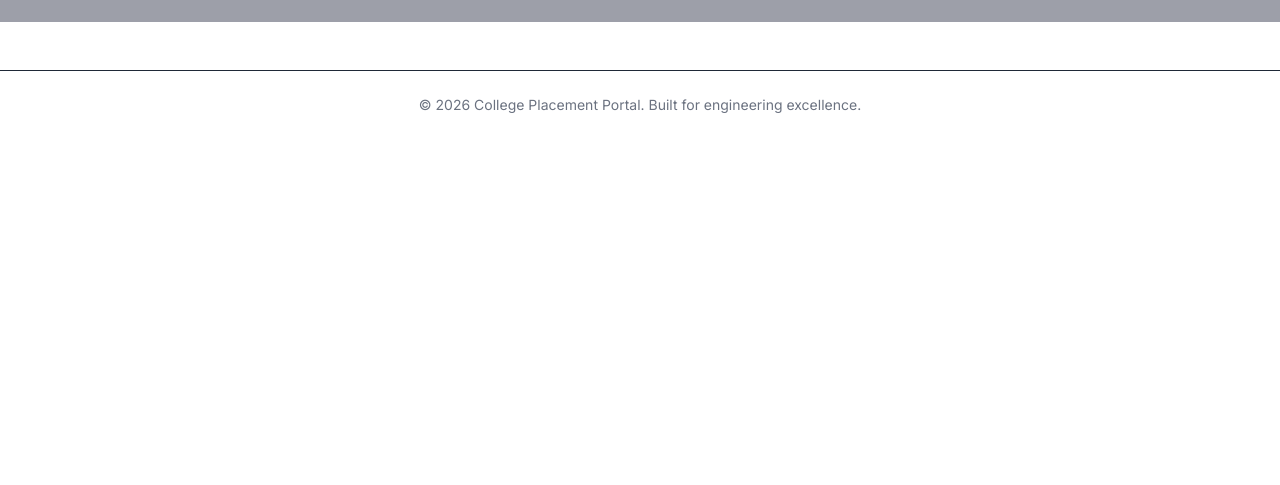
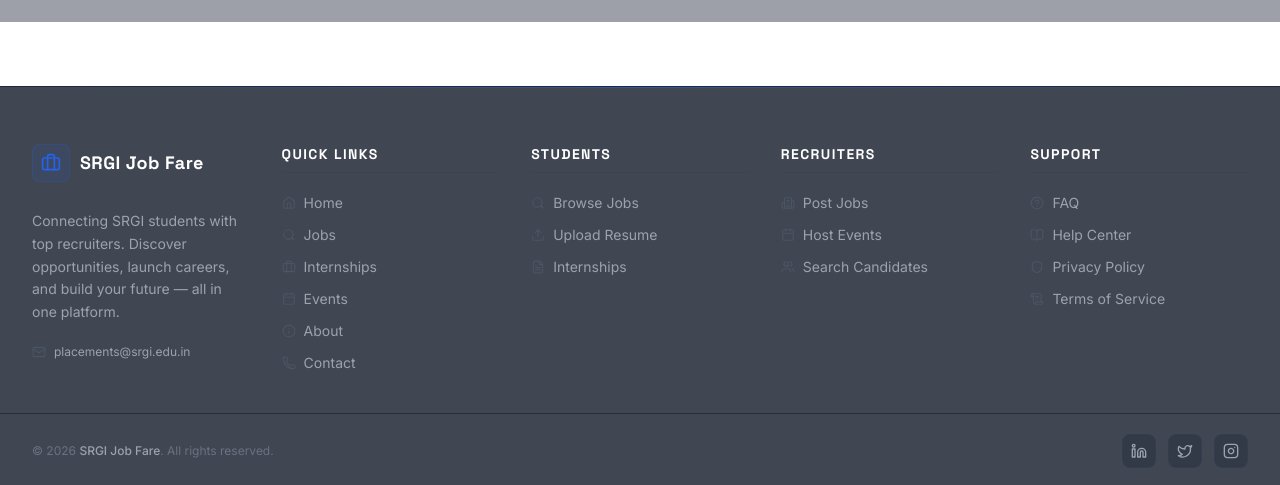
Before and after one commit to chandraprakashy01/JobYtra, a React (Vite) app in the folder frontend/: page / in a window 1280 px wide. Shown: the part 1667-2152 px from the top of the page. Before the commit the page ends 1806 px from the top, so only its background shows below. Built offline with nearby package versions, Linux system fonts and the light colour scheme; no server answers.

Commit message:
feat: add Footer component and fix backend Java 25 / Maven compatibility

```diff
--- /dev/null
+++ b/frontend/src/components/Footer.jsx
@@ -0,0 +1,165 @@
+import React from 'react';
+import { Link } from 'react-router-dom';
+import {
+  Briefcase,
+  Home,
+  Search,
+  Calendar,
+  Info,
+  Phone,
+  FileText,
+  Upload,
+  Building2,
+  Users,
+  HelpCircle,
+  BookOpen,
+  Shield,
+  ScrollText,
+  Linkedin,
+  Twitter,
+  Instagram,
+  Mail,
+  ArrowUpRight,
+} from 'lucide-react';
+
+/* ─── Data ─────────────────────────────────────────────────────────── */
+const quickLinks = [
+  { label: 'Home',        to: '/',            icon: Home },
+  { label: 'Jobs',        to: '/jobs',         icon: Search },
+  { label: 'Internships', to: '/internships',  icon: Briefcase },
+  { label: 'Events',      to: '/events',       icon: Calendar },
+  { label: 'About',       to: '/about',        icon: Info },
+  { label: 'Contact',     to: '/contact',      icon: Phone },
+];
+
+const studentLinks = [
+  { label: 'Browse Jobs',    to: '/jobs',        icon: Search },
+  { label: 'Upload Resume',  to: '/student/profile', icon: Upload },
+  { label: 'Internships',    to: '/internships', icon: FileText },
+];
+
+const recruiterLinks = [
+  { label: 'Post Jobs',          to: '/company/post-job',  icon: Building2 },
+  { label: 'Host Events',        to: '/events/host',       icon: Calendar },
+  { label: 'Search Candidates',  to: '/company/dashboard', icon: Users },
+];
+
+const supportLinks = [
+  { label: 'FAQ',             to: '/faq',            icon: HelpCircle },
+  { label: 'Help Center',     to: '/help',           icon: BookOpen },
+  { label: 'Privacy Policy',  to: '/privacy',        icon: Shield },
+  { label: 'Terms of Service',to: '/terms',          icon: ScrollText },
+];
+
+const socialLinks = [
+  { icon: Linkedin,  href: 'https://linkedin.com',  label: 'LinkedIn' },
+  { icon: Twitter,   href: 'https://twitter.com',   label: 'Twitter' },
+  { icon: Instagram, href: 'https://instagram.com', label: 'Instagram' },
+];
+
+/* ─── Sub-components ────────────────────────────────────────────────── */
+const FooterSection = ({ title, links }) => (
+  <div>
+    <h3 className="text-white font-semibold text-sm uppercase tracking-widest mb-5 pb-2 border-b border-gray-700/60">
+      {title}
+    </h3>
+    <ul className="space-y-3">
+      {links.map(({ label, to, icon: Icon }) => (
+        <li key={label}>
+          <Link
+            to={to}
+            className="group flex items-center gap-2 text-gray-400 text-sm hover:text-accentBlue transition-colors duration-200"
+          >
+            <Icon className="w-3.5 h-3.5 flex-shrink-0 text-gray-600 group-hover:text-accentBlue transition-colors duration-200" />
+            <span className="group-hover:translate-x-0.5 transition-transform duration-200 inline-block">
+              {label}
+            </span>
+          </Link>
+        </li>
+      ))}
+    </ul>
+  </div>
+);
+
+/* ─── Main Footer ───────────────────────────────────────────────────── */
+const Footer = () => {
+  const year = new Date().getFullYear();
+
+  return (
+    <footer className="border-t border-gray-800 bg-gray-900/80 backdrop-blur-sm mt-16">
+      {/* Top gradient accent line */}
+      <div className="h-px w-full bg-gradient-to-r from-transparent via-accentBlue/50 to-transparent" />
+
+      {/* Main grid */}
+      <div className="max-w-7xl mx-auto px-4 sm:px-6 lg:px-8 pt-14 pb-10">
+        <div className="grid grid-cols-1 sm:grid-cols-2 lg:grid-cols-5 gap-10 lg:gap-8">
+
+          {/* Column 1 – Brand */}
+          <div className="lg:col-span-1 sm:col-span-2">
+            <Link to="/" className="inline-flex items-center gap-2.5 group mb-4">
+              <div className="p-2 rounded-lg bg-accentBlue/10 border border-accentBlue/20 group-hover:bg-accentBlue/20 transition-colors duration-300">
+                <Briefcase className="w-5 h-5 text-accentBlue" />
+              </div>
+              <span className="text-lg font-heading font-bold text-white tracking-wide">
+                SRGI Job Fare
+              </span>
+            </Link>
+            <p className="text-gray-400 text-sm leading-relaxed mt-3 max-w-xs">
+              Connecting SRGI students with top recruiters. Discover opportunities, launch careers, and build your future — all in one platform.
+            </p>
+
+            {/* Email badge */}
+            <a
+              href="mailto:placements@srgi.edu.in"
+              className="inline-flex items-center gap-2 mt-5 text-xs text-gray-400 hover:text-accentBlue transition-colors duration-200 group"
+            >
+              <Mail className="w-3.5 h-3.5 text-gray-600 group-hover:text-accentBlue transition-colors duration-200" />
+              placements@srgi.edu.in
+              <ArrowUpRight className="w-3 h-3 opacity-0 group-hover:opacity-100 transition-opacity duration-200" />
+            </a>
+          </div>
+
+          {/* Columns 2–5 */}
+          <FooterSection title="Quick Links"  links={quickLinks} />
+          <FooterSection title="Students"     links={studentLinks} />
+          <FooterSection title="Recruiters"   links={recruiterLinks} />
+          <FooterSection title="Support"      links={supportLinks} />
+        </div>
+      </div>
+
+      {/* Divider */}
+      <div className="border-t border-gray-800/80" />
+
+      {/* Bottom bar */}
+      <div className="max-w-7xl mx-auto px-4 sm:px-6 lg:px-8 py-5">
+        <div className="flex flex-col sm:flex-row items-center justify-between gap-4">
+
+          {/* Copyright */}
+          <p className="text-gray-500 text-xs text-center sm:text-left">
+            © {year}{' '}
+            <span className="text-gray-400 font-medium">SRGI Job Fare</span>
+            . All rights reserved.
+          </p>
+
+          {/* Social icons */}
+          <div className="flex items-center gap-3">
+            {socialLinks.map(({ icon: Icon, href, label }) => (
+              <a
+                key={label}
+                href={href}
+                target="_blank"
+                rel="noopener noreferrer"
+                aria-label={label}
+                className="group p-2 rounded-lg border border-gray-700/60 bg-gray-800/40 hover:border-accentBlue/50 hover:bg-accentBlue/10 transition-all duration-250"
+              >
+                <Icon className="w-4 h-4 text-gray-400 group-hover:text-accentBlue transition-colors duration-200" />
+              </a>
+            ))}
+          </div>
+        </div>
+      </div>
+    </footer>
+  );
+};
+
+export default Footer;
--- a/frontend/src/layouts/MainLayout.jsx
+++ b/frontend/src/layouts/MainLayout.jsx
@@ -1,6 +1,7 @@
 import React from 'react';
 import { Outlet } from 'react-router-dom';
 import Navbar from '../components/Navbar';
+import Footer from '../components/Footer';
 
 const MainLayout = () => {
   return (
@@ -9,11 +10,7 @@ const MainLayout = () => {
       <main className="flex-grow">
         <Outlet />
       </main>
-      <footer className="border-t border-gray-800 py-6 mt-12">
-        <div className="max-w-7xl mx-auto px-4 text-center text-gray-500 text-sm">
-          &copy; {new Date().getFullYear()} College Placement Portal. Built for engineering excellence.
-        </div>
-      </footer>
+      <Footer />
     </div>
   );
 };
```
Also changed, not shown: 2 other files (tests, documents, lock files or other folders).
